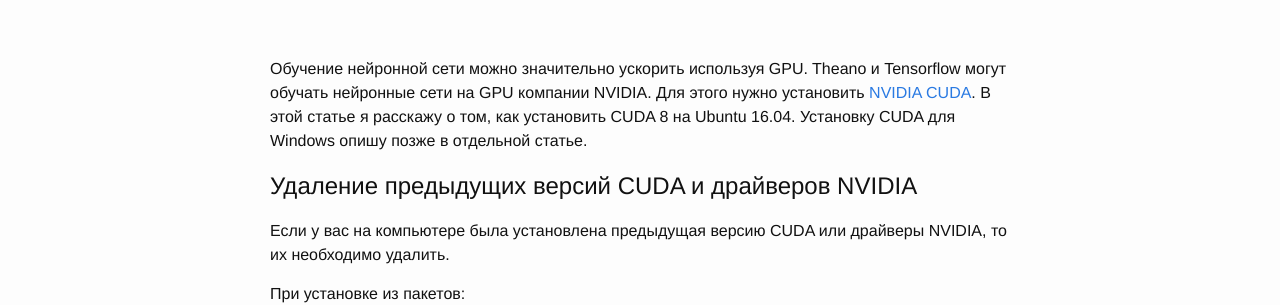
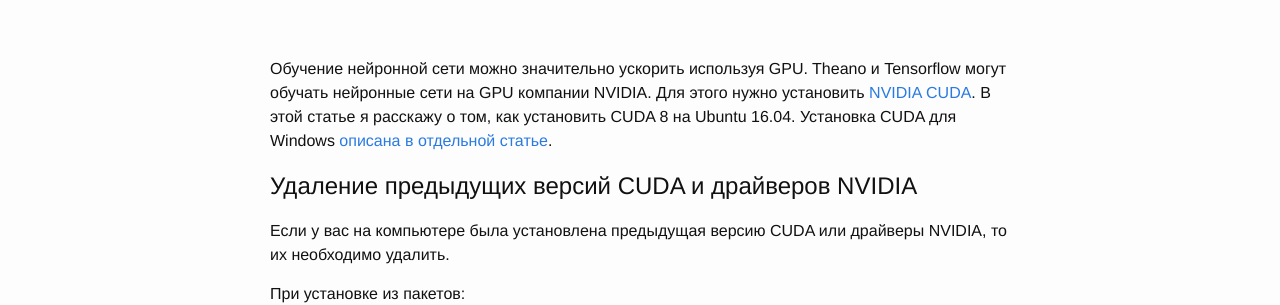
Before and after one commit to sozykin/asozykin.ru, a Jekyll site: the page built from _posts/2017-02-26-How-to-install-cuda-8-on-Ubuntu-16-04.md, in a window 1280 px wide. Shown: the part 209-514 px from the top of the page. Built offline with Jekyll 4.4.1, drawn with Linux system fonts in a browser that asks for light colours; comment, search, counter and statistics services are not loaded.

Commit message:
Updated 2017-02-26-How-to-install-cuda-8-on-Ubuntu-16-04.md

```diff
--- a/_posts/2017-02-26-How-to-install-cuda-8-on-Ubuntu-16-04.md
+++ b/_posts/2017-02-26-How-to-install-cuda-8-on-Ubuntu-16-04.md
@@ -5,7 +5,7 @@ date:   2017-02-26 09:00:00 +0500
 categories: deep_learning
 comments: true
 ---
-Обучение нейронной сети можно значительно ускорить используя GPU. Theano и Tensorflow могут обучать нейронные сети на GPU компании NVIDIA. Для этого нужно установить [NVIDIA CUDA](http://www.nvidia.ru/object/cuda-parallel-computing-ru.html). В этой статье я расскажу о том, как установить CUDA 8 на Ubuntu 16.04. Установку CUDA для Windows опишу позже в отдельной статье.
+Обучение нейронной сети можно значительно ускорить используя GPU. Theano и Tensorflow могут обучать нейронные сети на GPU компании NVIDIA. Для этого нужно установить [NVIDIA CUDA](http://www.nvidia.ru/object/cuda-parallel-computing-ru.html). В этой статье я расскажу о том, как установить CUDA 8 на Ubuntu 16.04. Установка CUDA для Windows [описана в отдельной статье](/deep_learning/2017/03/08/How-to-install-cuda-8-on-Windows-10.html).
 
 <!--more-->
 
```
